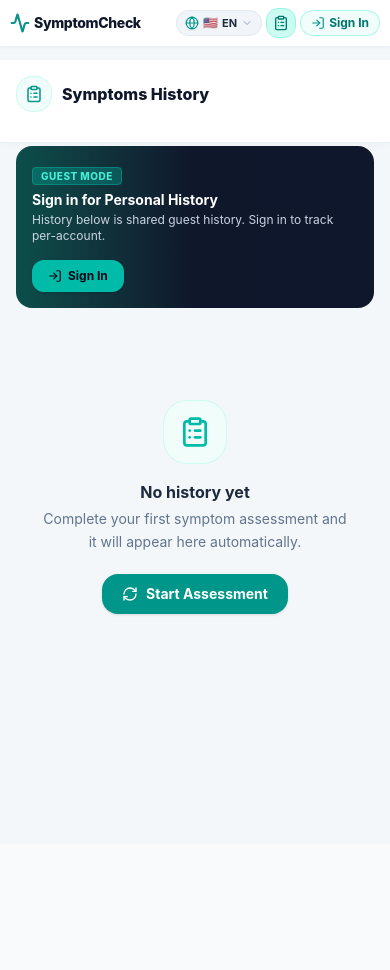
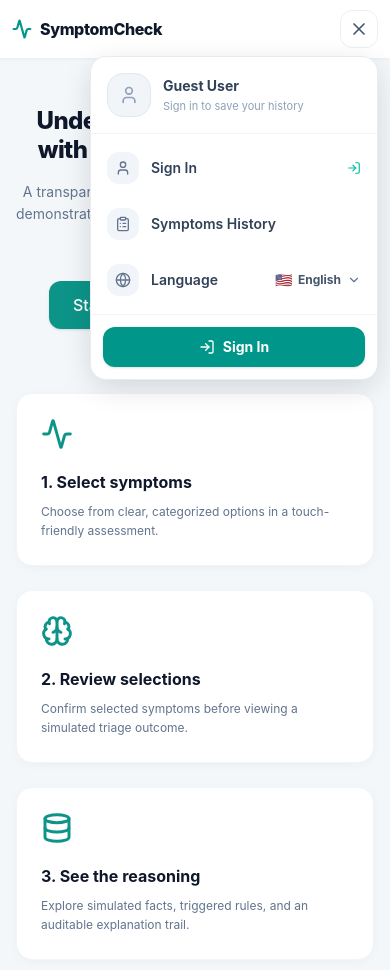
Before and after one commit to JayRemiscal/symptomcheckCOPY, a React (Vite) app: page / in a window 390 px wide. Both pictures are taken after a click on the button "Open menu". Shown: the top 970 px of the page. Before the commit the page ends 844 px from the top, so only its background shows below. Built offline with nearby package versions, Linux system fonts and the light colour scheme.

Commit message:
feat: replace TopBar icons with hamburger menu (profile, history, language, logout)

```diff
--- a/src/components/TopBar.tsx
+++ b/src/components/TopBar.tsx
@@ -1,8 +1,19 @@
-import React from 'react';
-import { Activity, ClipboardList, LogOut, LogIn, ShieldCheck } from 'lucide-react';
+import React, { useEffect, useRef, useState } from 'react';
+import {
+  Activity,
+  Check,
+  ChevronDown,
+  ClipboardList,
+  Globe,
+  LogIn,
+  LogOut,
+  Menu,
+  ShieldCheck,
+  User,
+  X,
+} from 'lucide-react';
 import { UserProfile } from '../types';
-import { SupportedLanguage } from '../data/translations';
-import { LanguageSelector } from './LanguageSelector';
+import { SupportedLanguage, LANGUAGE_OPTIONS } from '../data/translations';
 
 interface TopBarProps {
   currentView: 'home' | 'assessment' | 'results' | 'login' | 'history';
@@ -25,103 +36,247 @@ export const TopBar: React.FC<TopBarProps> = ({
   onOpenLogin,
   onLogout,
 }) => {
+  const [menuOpen, setMenuOpen] = useState(false);
+  const [langExpanded, setLangExpanded] = useState(false);
+  const menuRef = useRef<HTMLDivElement>(null);
   const isAdmin = Boolean(user?.isAdmin);
 
+  const selectedLang = LANGUAGE_OPTIONS.find((o) => o.code === currentLanguage) || LANGUAGE_OPTIONS[0];
+
+  // Close menu on outside click
+  useEffect(() => {
+    const handler = (e: MouseEvent) => {
+      if (menuRef.current && !menuRef.current.contains(e.target as Node)) {
+        setMenuOpen(false);
+        setLangExpanded(false);
+      }
+    };
+    if (menuOpen) document.addEventListener('mousedown', handler);
+    return () => document.removeEventListener('mousedown', handler);
+  }, [menuOpen]);
+
+  // Close menu on route change
+  useEffect(() => {
+    setMenuOpen(false);
+    setLangExpanded(false);
+  }, [currentView]);
+
+  const close = () => {
+    setMenuOpen(false);
+    setLangExpanded(false);
+  };
+
   return (
-    <header className="sticky top-0 z-40 bg-white/95 backdrop-blur-md border-b border-slate-200/60 shadow-[0_1px_3px_rgba(15,23,42,0.03)] transition-all">
-      <div className="max-w-6xl mx-auto px-2.5 xs:px-4 sm:px-6 py-2 sm:py-3 flex items-center justify-between gap-1.5 sm:gap-4 min-w-0">
-        {/* Brand & Logo */}
+    <header className="sticky top-0 z-40 bg-white/95 backdrop-blur-md border-b border-slate-200/60 shadow-[0_1px_3px_rgba(15,23,42,0.03)]">
+      <div className="max-w-6xl mx-auto px-3 sm:px-6 py-2.5 sm:py-3 flex items-center justify-between gap-3">
+
+        {/* Brand */}
         <div
           id="app-brand"
           onClick={() => onNavigate('home')}
-          className="flex items-center gap-1 sm:gap-2.5 cursor-pointer select-none group shrink min-w-0"
+          className="flex items-center gap-2 cursor-pointer select-none group shrink-0"
           role="button"
           tabIndex={0}
           onKeyDown={(e) => e.key === 'Enter' && onNavigate('home')}
         >
-          <div className="text-[#0d9488] group-hover:scale-105 transition-transform shrink-0">
-            <Activity className="w-5 h-5 sm:w-7 sm:h-7 stroke-[2.6]" />
+          <div className="text-teal-600 group-hover:scale-105 transition-transform">
+            <Activity className="w-5 h-5 sm:w-6 sm:h-6 stroke-[2.6]" />
           </div>
-          <span className="font-extrabold text-sm xs:text-base sm:text-2xl tracking-tight text-[#0f172a] truncate">
+          <span className="font-extrabold text-base sm:text-xl tracking-tight text-slate-900">
             SymptomCheck
           </span>
         </div>
 
-        {/* Right Actions: Language Selector & Auth/Profile */}
-        <div className="flex items-center gap-1 sm:gap-3 shrink-0">
-          {/* Language Selector */}
-          <LanguageSelector
-            currentLanguage={currentLanguage}
-            onLanguageChange={onLanguageChange}
+        {/* Hamburger button */}
+        <div className="relative" ref={menuRef}>
+          <button
+            id="hamburger-menu-btn"
+            onClick={() => setMenuOpen((v) => !v)}
+            aria-label={menuOpen ? 'Close menu' : 'Open menu'}
+            className="p-2 rounded-xl text-slate-600 hover:text-teal-700 hover:bg-teal-50 transition-colors cursor-pointer border border-slate-200/70"
+          >
+            {menuOpen
+              ? <X className="w-5 h-5" />
+              : <Menu className="w-5 h-5" />}
+          </button>
+
+          {/* ── Dropdown drawer ── */}
+          {menuOpen && (
+            <>
+              {/* Backdrop */}
+              <div
+                className="fixed inset-0 z-40"
+                onClick={close}
               />
 
-          {/* History Button — visible to all users */}
-          <button
-            id="history-btn"
-            onClick={() => onNavigate('history')}
-            title="Symptoms History"
-            aria-label="Symptoms History"
-            className={`p-1.5 sm:p-2 rounded-xl transition-colors cursor-pointer shrink-0 ${
-              currentView === 'history'
-                ? 'bg-teal-100 text-teal-700 border border-teal-200'
-                : 'text-slate-500 hover:text-teal-600 hover:bg-teal-50'
-            }`}
-          >
-            <ClipboardList className="w-4 h-4 sm:w-5 sm:h-5" />
-          </button>
+              {/* Menu panel */}
+              <div className="absolute right-0 top-[calc(100%+8px)] z-50 w-72 bg-white rounded-2xl shadow-[0_8px_30px_-4px_rgba(15,23,42,0.18)] border border-slate-200/80 overflow-hidden animate-in fade-in slide-in-from-top-2 duration-150">
 
-          {/* User Profile / Login status */}
+                {/* ── Profile section ── */}
+                <div className="p-4 border-b border-slate-100">
                   {user ? (
-            <div className="flex items-center gap-1 sm:gap-2 shrink-0">
-              <button
-                id="user-profile-badge"
-                onClick={onOpenLogin}
-                title="Edit Profile"
-                className="flex items-center gap-1 sm:gap-1.5 px-2 sm:px-3 py-1 sm:py-1.5 rounded-full bg-slate-100 hover:bg-slate-200/80 text-slate-800 transition-colors border border-slate-200/80 text-xs sm:text-sm font-semibold cursor-pointer shrink-0"
-              >
-                <div className={`w-4 h-4 sm:w-6 sm:h-6 rounded-full flex items-center justify-center font-bold text-[10px] sm:text-xs uppercase shrink-0 text-white ${isAdmin ? 'bg-amber-600' : 'bg-teal-600'}`}>
+                    <div className="flex items-center gap-3">
+                      <div className={`w-11 h-11 rounded-2xl flex items-center justify-center font-extrabold text-base uppercase text-white shrink-0 shadow-sm ${isAdmin ? 'bg-amber-600' : 'bg-teal-600'}`}>
                         {user.fullName.charAt(0) || 'U'}
                       </div>
-                <span className="max-w-[60px] xs:max-w-[90px] sm:max-w-[150px] truncate">{user.fullName}</span>
+                      <div className="min-w-0 flex-1">
+                        <div className="flex items-center gap-1.5 flex-wrap">
+                          <span className="font-extrabold text-sm text-slate-900 truncate">{user.fullName}</span>
                           {isAdmin && (
-                  <span className="px-1.5 py-0.2 text-[9px] font-extrabold uppercase bg-amber-100 text-amber-900 rounded border border-amber-200/80 hidden xs:inline">
+                            <span className="px-1.5 py-0.5 text-[9px] font-extrabold uppercase bg-amber-100 text-amber-900 rounded border border-amber-200">
                               Admin
                             </span>
                           )}
+                        </div>
+                        <p className="text-[11px] text-slate-500 mt-0.5 truncate">{user.mobileNumber}</p>
+                        <p className="text-[11px] text-slate-400 truncate">{user.address}</p>
+                      </div>
+                    </div>
+                  ) : (
+                    <div className="flex items-center gap-3">
+                      <div className="w-11 h-11 rounded-2xl bg-slate-100 border border-slate-200 flex items-center justify-center text-slate-400 shrink-0">
+                        <User className="w-5 h-5" />
+                      </div>
+                      <div>
+                        <p className="font-bold text-sm text-slate-700">Guest User</p>
+                        <p className="text-[11px] text-slate-400 mt-0.5">Sign in to save your history</p>
+                      </div>
+                    </div>
+                  )}
+                </div>
+
+                {/* ── Menu items ── */}
+                <div className="py-1.5">
+
+                  {/* Edit Profile / Sign In */}
+                  <button
+                    id="menu-profile-btn"
+                    onClick={() => { onOpenLogin(); close(); }}
+                    className="w-full px-4 py-3 flex items-center gap-3 text-left hover:bg-slate-50 transition-colors cursor-pointer"
+                  >
+                    <div className="w-8 h-8 rounded-xl bg-slate-100 flex items-center justify-center text-slate-500 shrink-0">
+                      <User className="w-4 h-4" />
+                    </div>
+                    <span className="text-sm font-semibold text-slate-700">
+                      {user ? 'Edit Profile' : 'Sign In'}
+                    </span>
+                    {!user && (
+                      <LogIn className="w-3.5 h-3.5 text-teal-500 ml-auto" />
+                    )}
                   </button>
 
+                  {/* Symptoms History */}
                   <button
-                id="logout-btn"
-                onClick={onLogout}
-                title="Sign Out"
-                aria-label="Sign Out"
-                className="p-1 sm:p-1.5 rounded-full text-slate-400 hover:text-rose-600 hover:bg-rose-50 transition-colors cursor-pointer shrink-0"
+                    id="menu-history-btn"
+                    onClick={() => { onNavigate('history'); close(); }}
+                    className={`w-full px-4 py-3 flex items-center gap-3 text-left transition-colors cursor-pointer ${
+                      currentView === 'history' ? 'bg-teal-50' : 'hover:bg-slate-50'
+                    }`}
                   >
-                <LogOut className="w-3.5 h-3.5 sm:w-4 sm:h-4" />
+                    <div className={`w-8 h-8 rounded-xl flex items-center justify-center shrink-0 ${
+                      currentView === 'history'
+                        ? 'bg-teal-100 text-teal-600'
+                        : 'bg-slate-100 text-slate-500'
+                    }`}>
+                      <ClipboardList className="w-4 h-4" />
+                    </div>
+                    <span className={`text-sm font-semibold ${
+                      currentView === 'history' ? 'text-teal-700' : 'text-slate-700'
+                    }`}>
+                      Symptoms History
+                    </span>
+                    {currentView === 'history' && (
+                      <Check className="w-3.5 h-3.5 text-teal-500 ml-auto" />
+                    )}
                   </button>
+
+                  {/* Language selector */}
+                  <div>
+                    <button
+                      id="menu-language-btn"
+                      onClick={() => setLangExpanded((v) => !v)}
+                      className="w-full px-4 py-3 flex items-center gap-3 text-left hover:bg-slate-50 transition-colors cursor-pointer"
+                    >
+                      <div className="w-8 h-8 rounded-xl bg-slate-100 flex items-center justify-center text-slate-500 shrink-0">
+                        <Globe className="w-4 h-4" />
                       </div>
+                      <span className="text-sm font-semibold text-slate-700 flex-1">Language</span>
+                      <div className="flex items-center gap-1.5 text-slate-500">
+                        <span className="text-sm">{selectedLang.flag}</span>
+                        <span className="text-xs font-bold text-slate-600">{selectedLang.nativeName}</span>
+                        <ChevronDown className={`w-3.5 h-3.5 transition-transform ${langExpanded ? 'rotate-180' : ''}`} />
+                      </div>
+                    </button>
+
+                    {/* Language options */}
+                    {langExpanded && (
+                      <div className="bg-slate-50 border-t border-b border-slate-100">
+                        {LANGUAGE_OPTIONS.map((opt) => {
+                          const isSelected = opt.code === currentLanguage;
+                          return (
+                            <button
+                              key={opt.code}
+                              onClick={() => {
+                                onLanguageChange(opt.code);
+                                setLangExpanded(false);
+                              }}
+                              className={`w-full px-5 py-2.5 flex items-center justify-between text-xs font-semibold transition-colors cursor-pointer ${
+                                isSelected ? 'bg-teal-50 text-teal-900' : 'text-slate-700 hover:bg-white'
+                              }`}
+                            >
+                              <div className="flex items-center gap-2.5">
+                                <span className="text-sm">{opt.flag}</span>
+                                <span>{opt.nativeName}</span>
+                                <span className="text-[10px] text-slate-400 font-normal">({opt.name})</span>
+                              </div>
+                              {isSelected && <Check className="w-3.5 h-3.5 text-teal-600 shrink-0" />}
+                            </button>
+                          );
+                        })}
+                      </div>
+                    )}
+                  </div>
+
+                  {/* Admin button */}
+                  {isAdmin && (
+                    <button
+                      id="menu-admin-btn"
+                      onClick={() => { onOpenAdmin(); close(); }}
+                      className="w-full px-4 py-3 flex items-center gap-3 text-left hover:bg-slate-50 transition-colors cursor-pointer"
+                    >
+                      <div className="w-8 h-8 rounded-xl bg-slate-900 flex items-center justify-center text-teal-400 shrink-0">
+                        <ShieldCheck className="w-4 h-4" />
+                      </div>
+                      <span className="text-sm font-semibold text-slate-700">Administrator Panel</span>
+                    </button>
+                  )}
+                </div>
+
+                {/* ── Logout / Sign In footer ── */}
+                <div className="p-3 border-t border-slate-100">
+                  {user ? (
+                    <button
+                      id="menu-logout-btn"
+                      onClick={() => { onLogout(); close(); }}
+                      className="w-full flex items-center justify-center gap-2 py-2.5 px-4 rounded-xl bg-rose-50 hover:bg-rose-100 text-rose-600 font-bold text-sm transition-colors cursor-pointer border border-rose-100"
+                    >
+                      <LogOut className="w-4 h-4" />
+                      Sign Out
+                    </button>
                   ) : (
                     <button
-              id="signin-topbar-btn"
-              onClick={onOpenLogin}
-              className="inline-flex items-center gap-1 sm:gap-1.5 px-2.5 py-1 sm:px-3.5 sm:py-1.5 rounded-full bg-teal-50 text-teal-700 hover:bg-teal-100/80 border border-teal-200/80 font-bold text-xs sm:text-sm transition-colors cursor-pointer shrink-0 whitespace-nowrap"
+                      id="menu-signin-btn"
+                      onClick={() => { onOpenLogin(); close(); }}
+                      className="w-full flex items-center justify-center gap-2 py-2.5 px-4 rounded-xl bg-teal-600 hover:bg-teal-700 text-white font-bold text-sm transition-colors cursor-pointer shadow-sm"
                     >
-              <LogIn className="w-3.5 h-3.5 sm:w-4 sm:h-4 text-teal-600 shrink-0" />
-              <span className="text-xs sm:text-sm">Sign In</span>
+                      <LogIn className="w-4 h-4" />
+                      Sign In
                     </button>
                   )}
+                </div>
 
-          {/* Filtered Administrator View Button - Only shown when logged in as Admin */}
-          {isAdmin && (
-            <button
-              id="admin-btn"
-              onClick={onOpenAdmin}
-              className="inline-flex items-center gap-1 sm:gap-1.5 px-2 py-1 sm:px-3 sm:py-1.5 rounded-full bg-gradient-to-r from-slate-900 to-slate-800 text-teal-300 hover:text-white font-bold text-xs transition-all shadow-xs border border-slate-700 cursor-pointer animate-in fade-in shrink-0 whitespace-nowrap"
-            >
-              <ShieldCheck className="w-3.5 h-3.5 text-teal-400 shrink-0" />
-              <span className="hidden sm:inline">Administrator</span>
-              <span className="sm:hidden text-[10px]">Admin</span>
-            </button>
+              </div>
+            </>
           )}
         </div>
       </div>
```
Lines whose indentation alone changed are shown as unchanged.
